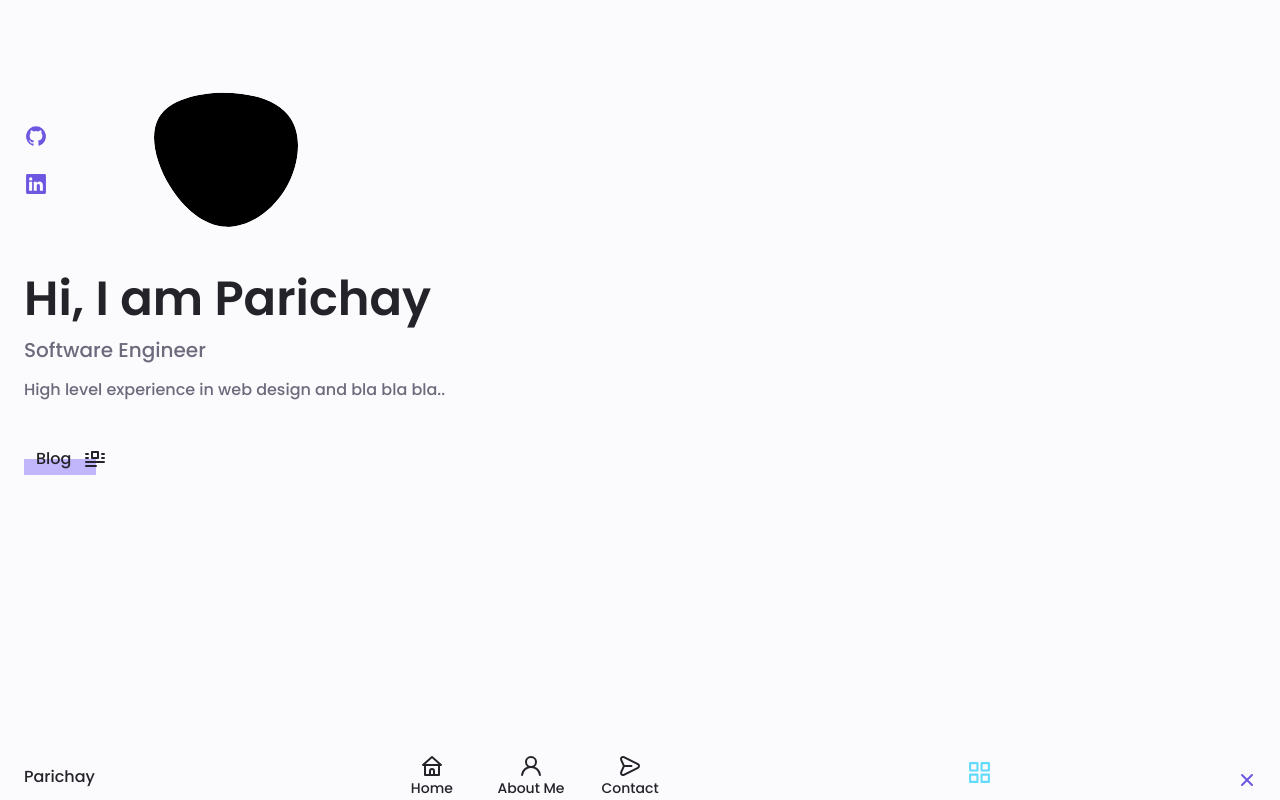
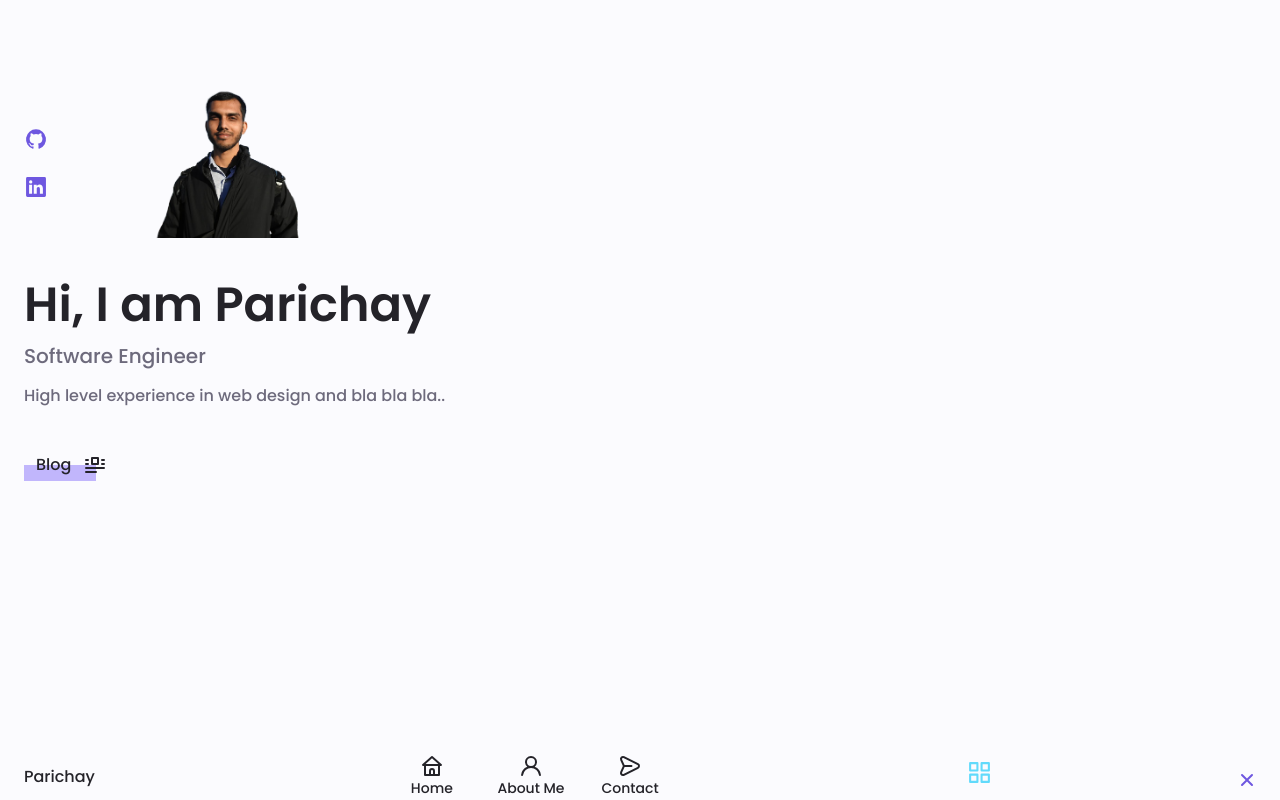
Before and after one commit to baymac/baymac.io, a Next.js app: page / in a window 1280 px wide. Built offline with nearby package versions, Linux system fonts and the light colour scheme.

Commit message:
Add profile images

```diff
--- a/components/Layout.js
+++ b/components/Layout.js
@@ -30,7 +30,7 @@ export default function Layout({ children, home }) {
           <>
             <Image
               priority
-              src="/images/profile.jpeg"
+              src="/images/profile.png"
               className={utilStyles.borderCircle}
               height={144}
               width={144}
@@ -44,7 +44,7 @@ export default function Layout({ children, home }) {
               <a>
                 <Image
                   priority
-                  src="/images/profile.jpeg"
+                  src="/images/profile.png"
                   className={utilStyles.borderCircle}
                   height={108}
                   width={108}
--- a/components/Root/Main.js
+++ b/components/Root/Main.js
@@ -36,10 +36,10 @@ export default function Main() {
           <div className={mainStyles.home__img}>
             <Image
               priority
-              src="/images/blob.svg"
+              src="/images/profile.png"
               className={mainStyles.borderCircle}
-              height={144}
-              width={144}
+              height={150}
+              width={150}
               alt={"Parichay"}
             />
           </div>
```
Also changed, not shown: public/images/profile.jpeg (deleted), public/images/profile.png (added).
